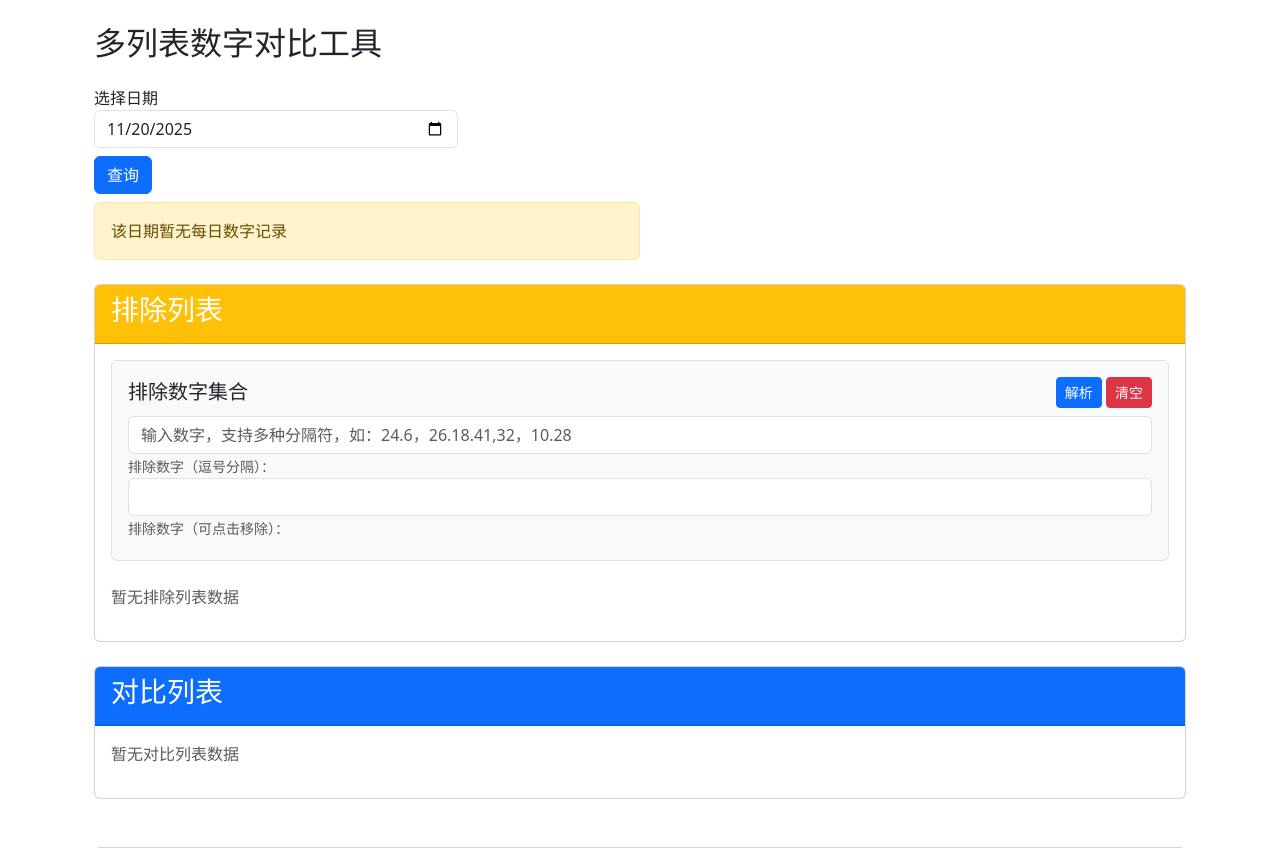
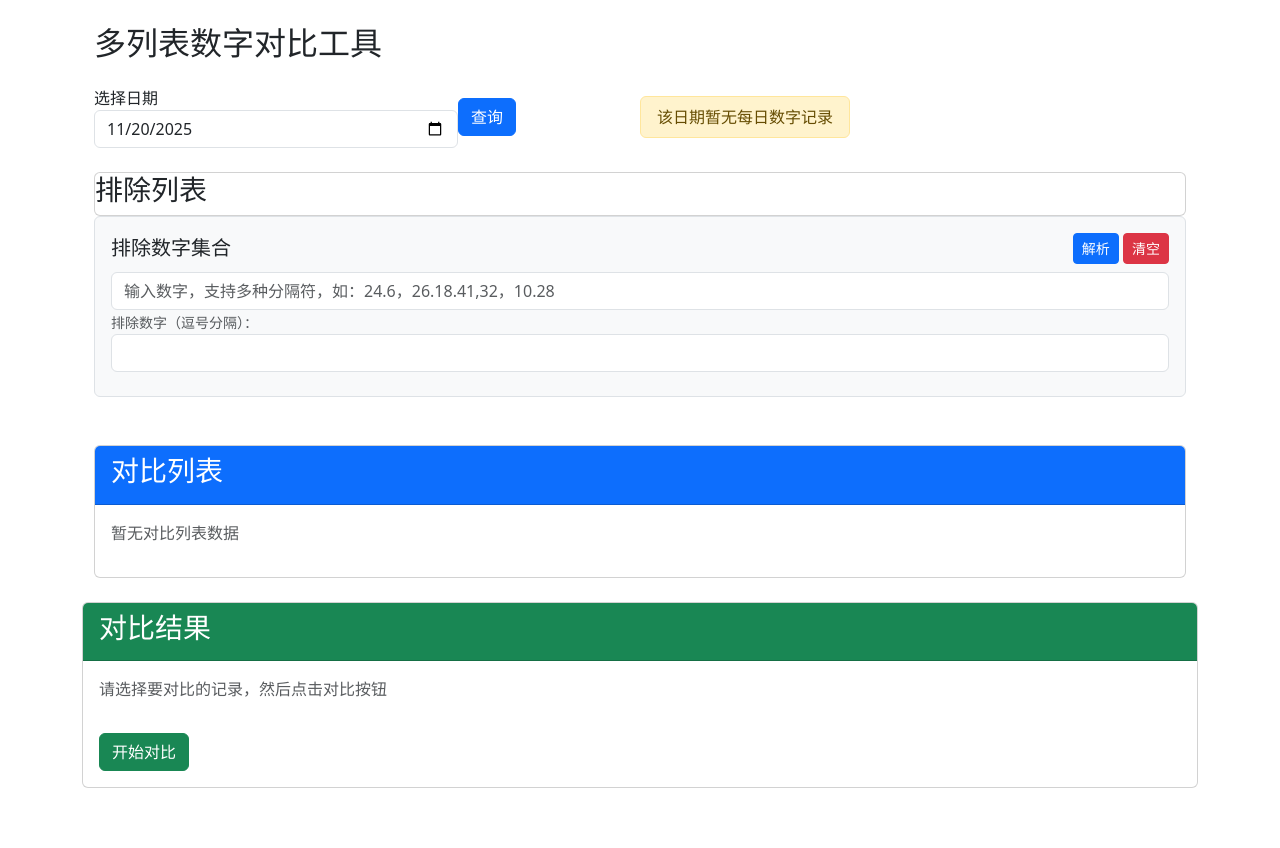
Before and after one commit to lijinopencode/SelectM, a Django app: page /number-comparison/ in a window 1280 px wide. Shown: the part 80-928 px from the top of the page. After the commit the page ends 868 px from the top, so only its background shows below. Run offline with Django 5.2, Linux system fonts and the light colour scheme; data that the repository does not hold is empty.

Commit message:
1.紧凑些

```diff
--- a/data_system/records/templates/records/number_comparison.html
+++ b/data_system/records/templates/records/number_comparison.html
@@ -7,24 +7,24 @@
 <div class="container mt-4">
     <h2 class="mb-4">多列表数字对比工具</h2>
 
-    <!-- 日期选择表单 -->
+    <!-- 日期选择表单 - 修改为同一行布局 -->
     <form method="get" class="mb-4">
         <div class="form-row align-items-center">
-            <div class="col-md-4 mb-2">
+            <div class="col-md-4">
                 <label for="date" class="sr-only">选择日期</label>
                 <input type="date" id="date" name="date" value="{{ selected_date }}" class="form-control">
             </div>
-            <div class="col-md-2 mb-2">
+            <div class="col-md-2">
                 <button type="submit" class="btn btn-primary">查询</button>
             </div>
             <div class="col-md-6">
                 {% if daily_number %}
-                <div class="alert alert-info">
+                <div class="alert alert-info d-inline-block mb-0" style="display: inline-flex; align-items: center;">
                     <strong>当日开出数字：</strong>{{ daily_number.opened_number }}
                     {% if daily_number.opened_number_zodiac %}<span class="badge badge-secondary ml-2">{{ daily_number.opened_number_zodiac }}</span>{% endif %}
                 </div>
                 {% else %}
-                <div class="alert alert-warning">
+                <div class="alert alert-warning d-inline-block mb-0">
                     该日期暂无每日数字记录
                 </div>
                 {% endif %}
@@ -32,11 +32,12 @@
         </div>
     </form>
 
+    <!-- 其他内容保持不变 -->
     <div class="row">
         <!-- 排除列表 -->
         <div class="col-md-12 mb-4">
             <div class="card">
-                <div class="card-header bg-warning text-white">
+
                     <h3 class="card-title">排除列表</h3>
                 </div>
                 <div class="card-body">
@@ -59,11 +60,8 @@
                             <input type="text" id="excluded-numbers-comma-display" class="form-control" readonly>
                         </div>
 
-                        <!-- 现有的标签显示方式 -->
-                        <div class="form-group">
-                            <label class="small text-muted">排除数字（可点击移除）：</label>
-                            <div id="excluded-numbers-display" class="mt-1"></div>
-                        </div>
+                        <!-- 显示排除的数字 -->
+                        <div id="excluded-numbers-display" class="mt-2"></div>
                     </div>
 
                     {% if excluded_records %}
@@ -75,11 +73,9 @@
                                        {% if record.id|stringformat:'s' in selected_excluded_ids %}checked{% endif %}>
                                 <label class="form-check-label ml-2 font-weight-bold">{{ record.data_name }} ({{ record.category.name }})</label>
                             </div>
-                            <div class="mt-3 numbers-container">
-                                <!-- 添加调试信息 -->
-                                <div style="display:none;">Debug: {{ record.numbers_with_zodiac|default:"None" }}</div>
 
-                                {% if record.numbers_with_zodiac %}
+                            {% if record.numbers_with_zodiac %}
+                            <div class="mt-1">
                                 <div style="display:block;">
                                     {% for num_info in record.numbers_with_zodiac %}
                                     <span class="badge badge-secondary m-0 p-1 excluded-number-badge" data-number="{{ num_info.number }}" style="min-width: 40px; display: inline-block; background-color: #ffc107; color: #212529; margin: 0 2px; padding: 2px 4px;">
@@ -100,7 +96,7 @@
                         </li>
                         {% endfor %}
                     </ul>
-                    {% else %}
+
                     <p class="text-muted">暂无排除列表数据</p>
                     {% endif %}
                 </div>
@@ -127,7 +123,6 @@
                             <div class="mt-3 numbers-container">
                                 <!-- 添加调试信息 -->
                                 <div style="display:none;">Debug: {{ record.numbers_with_zodiac|default:"None" }}</div>
-
                                 {% if record.numbers_with_zodiac %}
                                 <div style="display:block;">
                                     {% for num_info in record.numbers_with_zodiac %}
@@ -219,11 +214,23 @@
     margin-left: 4px;
     font-weight: bold;
 }
+
+/* 紧凑样式优化 */
+.form-row {
+    display: flex;
+    align-items: center;
+}
+
+.alert {
+    padding: 0.5rem 1rem;
+    margin-bottom: 0;
+}
 </style>
 
+<!-- JavaScript 部分保持不变 -->
 <script>
 // 存储排除的数字集合
-let excludedNumbersSet = new Set();
+const excludedNumbersSet = new Set();
 
 // 前端实现parse_number_group函数，与后端保持一致
 function parseNumberGroup(numberGroupStr) {
@@ -347,7 +354,6 @@
         updateUrlParams();
     });
 
-    // 按Enter键添加数字
     $('#excluded-numbers-input').keypress(function(e) {
         if (e.which === 13) {
             $('#do-excluded-number-btn').click();
@@ -392,7 +398,6 @@
     });
 });
 
-// 更新排除数字显示 - 只保留一个定义
 function updateExcludedNumbersDisplay() {
     const displayContainer = $('#excluded-numbers-display');
     const commaDisplayInput = $('#excluded-numbers-comma-display');
@@ -472,7 +477,6 @@
             } else {
                 // 有效数字：确保使用正常样式
                 badge.css({
-                    'background-color': '#007bff',
                     'color': 'white',
                     'text-decoration': 'none',
                     'opacity': '1'
@@ -496,6 +500,5 @@
         }
     });
 }
-
 </script>
 {% endblock %}
```
